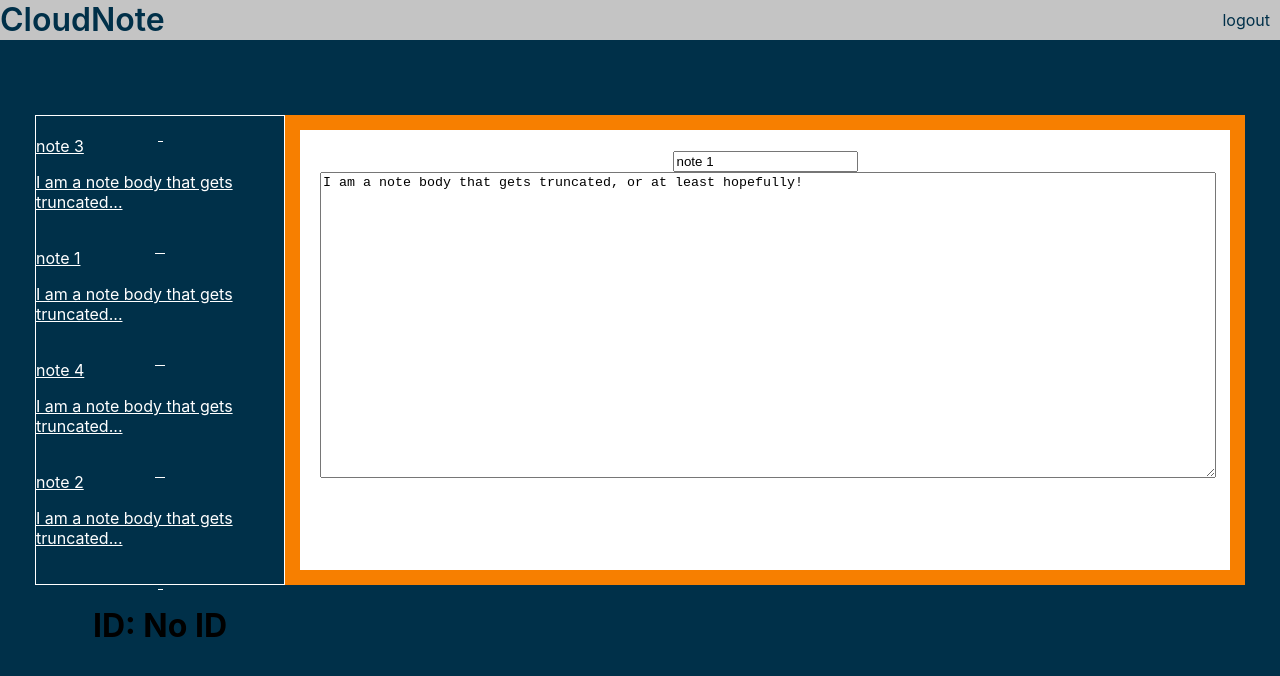
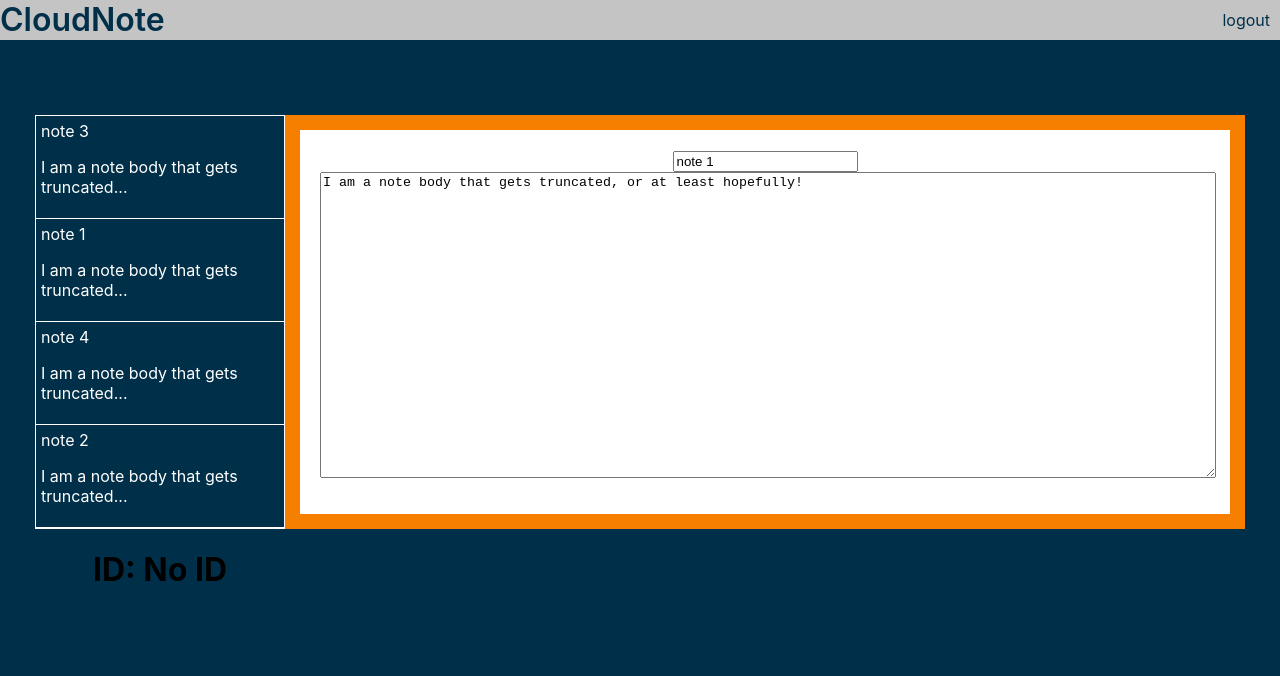
Before and after one commit to N8ers/cloud-note, a React (Create React App) app: page / in a window 1280 px wide. Shown: the top 676 px of the page. Built offline with nearby package versions, Linux system fonts and the light colour scheme.

Commit message:
remove dispatch to update selectedId + style link better

```diff
--- a/src/components/NotePreview/NotePreview.css
+++ b/src/components/NotePreview/NotePreview.css
@@ -1,6 +1,10 @@
 .NotePreview {
   border-bottom: 1px solid white;
-  color: white;
   text-align: left;
   padding: 5px;
 }
+
+.link-container {
+  text-decoration: none;
+  color: white;
+}
--- a/src/components/NotePreview/NotePreview.js
+++ b/src/components/NotePreview/NotePreview.js
@@ -4,8 +4,6 @@ import { Link } from "react-router-dom";
 import "./NotePreview.css";
 
 import { useDispatch } from "react-redux";
-
-import { updateSelectedNoteId } from "../Notes/notesSlice";
 
 function NotePreview(props) {
   const dispatch = useDispatch();
@@ -19,20 +17,13 @@ function NotePreview(props) {
     setTruncatedText(updatedBody);
   }, [props.body]);
 
-  function newNoteSelected() {
-    // We might be able to get rid of this (here and in state) if router handles it
-    dispatch(updateSelectedNoteId(props.id));
-  }
-
   return (
-    <Link
-      to={`/notes/${props.id}`}
-      className="NotePreview"
-      onClick={newNoteSelected}
-    >
-      <div>{props.title}</div>
-      <p>{trucatedText}</p>
-    </Link>
+    <div className="NotePreview">
+      <Link to={`/${props.id}`} className="link-container">
+        <div>{props.title}</div>
+        <p>{trucatedText}</p>
+      </Link>
+    </div>
   );
 }
 
```
